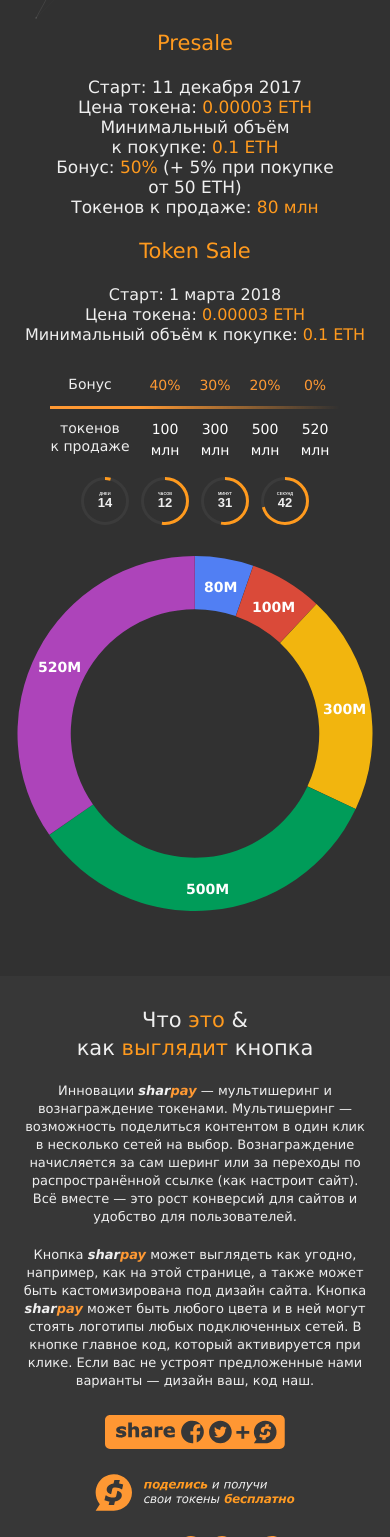
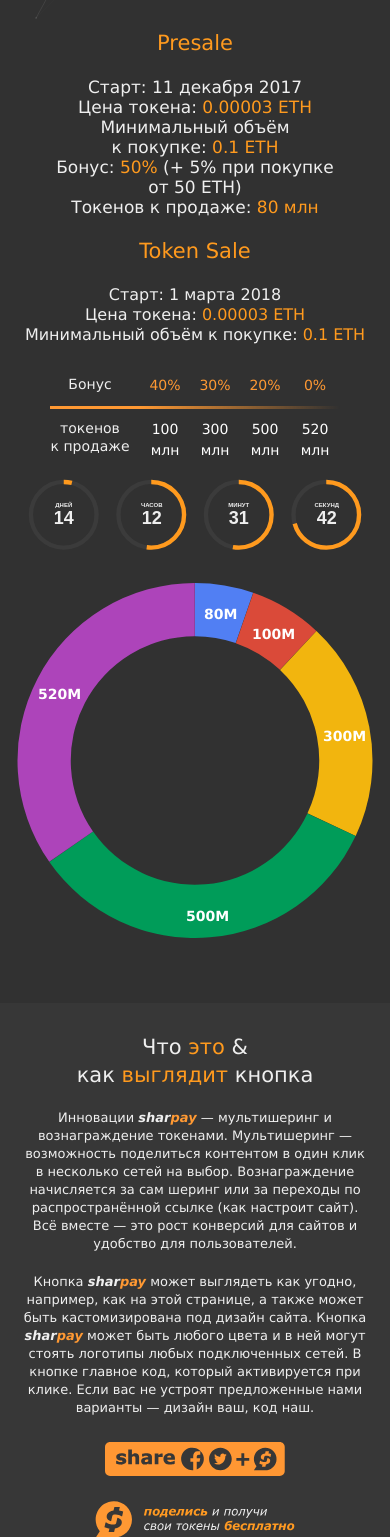
Before and after one commit to sharpay-io/sharpay-landing, a PHP site: page / in a window 390 px wide. Shown: the part 812-2349 px from the top of the page. Run offline with PHP 8.4, Linux system fonts and the light colour scheme; a map, chart or similar area stays blank; some libraries are stand-ins or nearby versions.

Commit message:
charts fix

```diff
--- a/css/sharpay2.webflow.css
+++ b/css/sharpay2.webflow.css
@@ -2430,7 +2464,7 @@ img.flag {
     text-align: center;
   }
   .clock {
-    max-width: 240px;
+    /*max-width: 240px;*/
     -webkit-box-pack: center;
     -webkit-justify-content: center;
     -ms-flex-pack: center;
--- a/index.html
+++ b/index.html
@@ -371,7 +371,7 @@
         <h2 class="h2">Эмиссия &amp; <span class="orange-span">распределение</span> токенов<span class="orange-span"></span></h2>
         <div class="big-p">Эмиссия: <span class="orange-span">4 млрд |</span> Номинал: <span class="orange-span">0.00003 ETH</span></div>
         <div class="diag-item">
-          <div class="diag-img"><!--img src="images/diag12x.svg"--><div id="emissionChart" style="margin: 0 -20px;"></div></div>
+          <div class="diag-img"><!--img src="images/diag12x.svg"--><div id="emissionChart"></div></div>
           <div class="diag-table dt-1">
             <div class="diag-row">
               <div class="circle"></div>
@@ -434,7 +434,9 @@
         <p class="p p2">Финансовые активы, привлечённые в рамках проводящейся кампании Token Sale, в следующие 3 года будут направлены на достижения целей, определённых нашим Roadmap. Ключевыми статьями расходов для нас являются “Разработка”, а также “Маркетинг и продажи”.<span class="orange-span"></span></p>
       </div>
 
-      <div class="r-col rc3 rc3-1" data-ix="r-init">
+      <div class="r-col" data-ix="r-init">
+			<div>
+
 				<div class="sheme2"><div id="rashodChart"></div></div>
 
 				<div class="diag-table dt-2">
@@ -462,6 +464,8 @@
 					<div class="c6 circle"></div>
 					<div>Прочие расходы</div>
 				  </div>
+				</div>
+
 		  </div>
       </div>
     </div>
--- a/js/charts.js
+++ b/js/charts.js
@@ -12,13 +12,13 @@ Highcharts.theme = {
    yAxis: { minorTickInterval: 'auto', title: { style: { textTransform: 'uppercase' } }, labels: { style: { fontSize: '12px' }  } },
    plotOptions: {  pie: { states: {
      hover: {
-       halo: { size: 20 }
+       halo: { size: 10 }
    }}}},
    background2: '#F0F0EA'
 };
 Highcharts.setOptions(Highcharts.theme);
 
-Highcharts.chart('tokenChart', {
+var tokenChart = Highcharts.chart('tokenChart', {
     chart: { plotBackgroundColor: null, plotBorderWidth: 0, plotShadow: false },
     title: { text: '' },
     tooltip: { formatter: function() {  return '<b>' + this.point.desc + ': </b>' + this.y + ' million tokens'; }  },
@@ -54,11 +54,11 @@ Highcharts.chart('tokenChart', {
     }]
 });
 
-Highcharts.chart('emissionChart', {
+var emissionChart = Highcharts.chart('emissionChart', {
     chart: { margin: [0, 0, 0, 0], spacing: [0, 0, 0, 0], plotBackgroundColor: null, plotBorderWidth: 0, plotShadow: false },
     title: { text: '' },
-    tooltip: { formatter: function() {  return this.point.desc + ': <b>' + this.y + '%</b>'; }  },
-    plotOptions: { pie: { /*size: 400,*/ dataLabels: { enabled: true, distance: -30,  style: { fontWeight: 'bold', color: 'white', fontSize: '14px', } }, borderWidth: 0, startAngle: 0, endAngle: 0, shadow: false,  center: ['50%', '50%'] } },
+    tooltip: { enabled: true, formatter: function() {  return this.point.desc + ': <b>' + this.y + '%</b>'; }  },
+    plotOptions: { pie: { dataLabels: { enabled: true, distance: -30,  style: { fontWeight: 'bold', color: 'white', fontSize: '14px', } }, borderWidth: 0, startAngle: 0, endAngle: 0, shadow: false,  center: ['50%', '50%'] } },
     series: [{
         type: 'pie',
         name: 'Emission',
@@ -75,11 +75,11 @@ Highcharts.chart('emissionChart', {
     }]
 });
 
-Highcharts.chart('rashodChart', {
+var rashodChart = Highcharts.chart('rashodChart', {
     chart: { margin: [0, 0, 0, 0], spacing: [0, 0, 0, 0], plotBackgroundColor: null, plotBorderWidth: 0, plotShadow: false },
     title: { text: '' },
-    tooltip: { formatter: function() {  return this.point.desc + ': <b>' + this.y + '%</b>'; }  },
-    plotOptions: { pie: { /*size: 280,*/ dataLabels: { enabled: true, distance: -25,  style: { fontWeight: 'bold', color: 'white', fontSize: '14px', } }, borderWidth: 0, startAngle: 0, endAngle: 0, shadow: false,  center: ['50%', '50%'] } },
+    tooltip: { enabled: true, formatter: function() {  return this.point.desc + ': <b>' + this.y + '%</b>'; }  },
+    plotOptions: { pie: { dataLabels: { enabled: true, distance: -20,  style: { fontWeight: 'bold', color: 'white', fontSize: '14px', } }, borderWidth: 0, startAngle: 0, endAngle: 0, shadow: false,  center: ['50%', '50%'] } },
     series: [{
         type: 'pie',
         name: 'Расходы',
@@ -95,3 +95,12 @@ Highcharts.chart('rashodChart', {
         ]
     }]
 });
+
+$(function(){
+	$(window).resize(function(){
+		var w = $('#rashodChart').parent().width() * 0.8;
+		rashodChart.setSize(w, w);
+		w = $('#emissionChart').parent().width() * 0.8;
+		emissionChart.setSize(w, w);
+	}).resize();
+});
```
Also changed, not shown: other parts of css/sharpay2.webflow.css (+42 -8 lines). Lines whose indentation alone changed are shown as unchanged.
